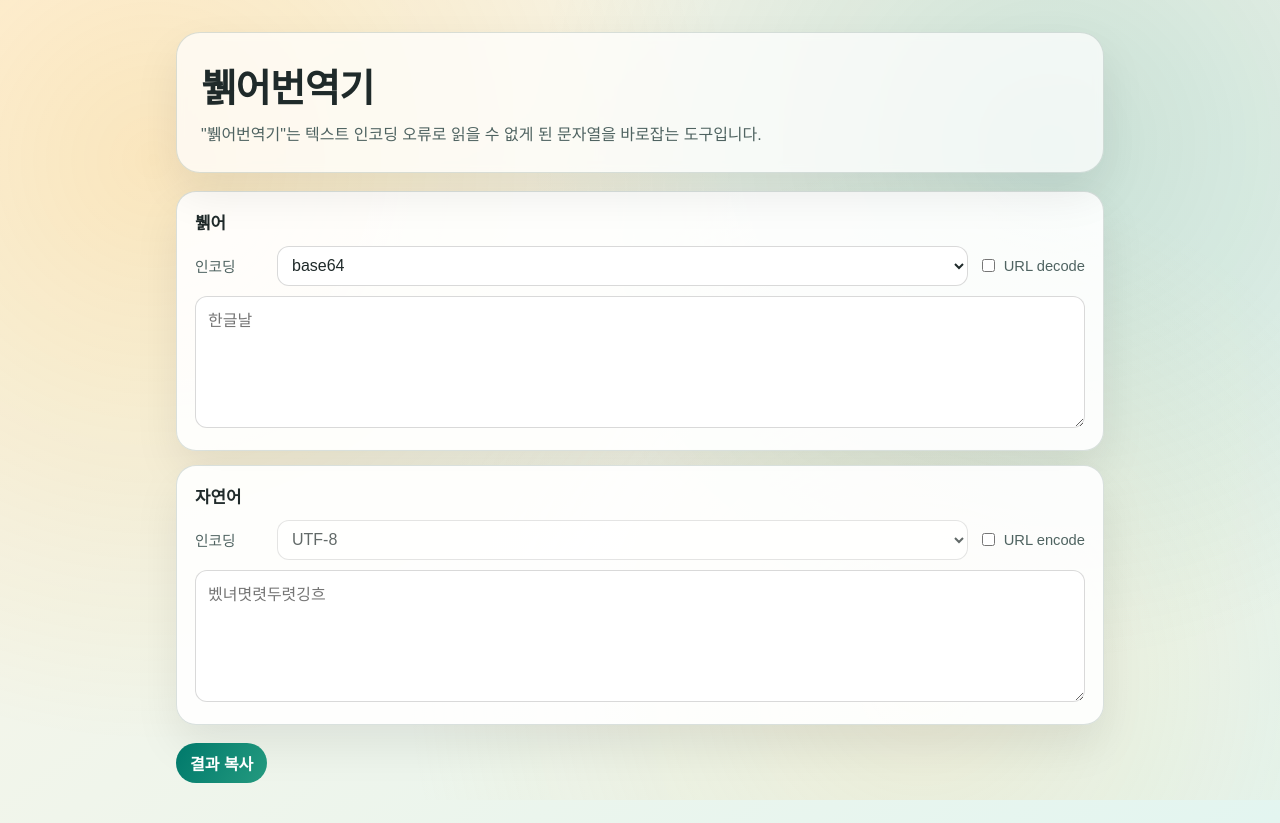
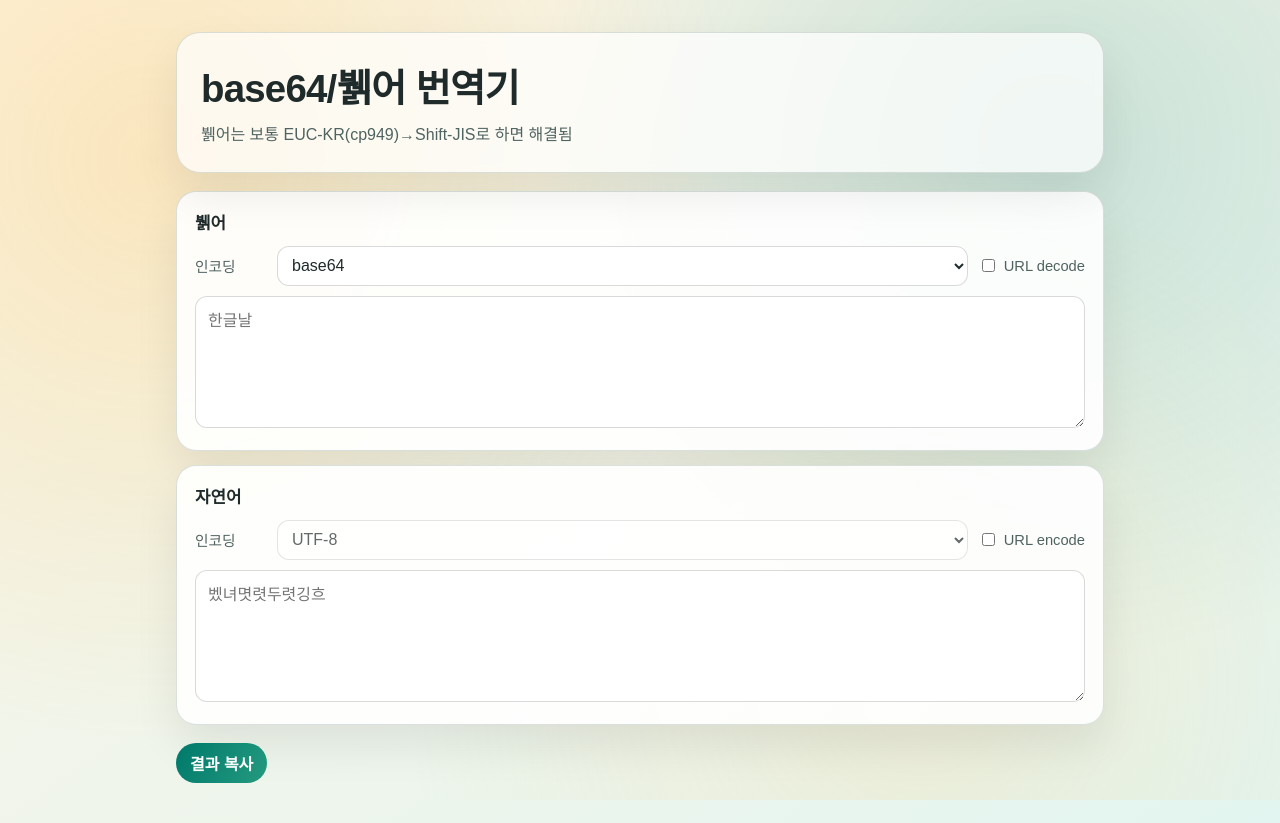
Before and after one commit to tchinso/Favorites, a plain HTML site: page app/TextDecoder/index.html in a window 1280 px wide. Drawn offline with Linux system fonts and the light colour scheme.

Commit message:
Update index.html

```diff
--- a/app/TextDecoder/index.html
+++ b/app/TextDecoder/index.html
@@ -188,8 +188,8 @@ button:focus-visible {
 <body>
 <main>
 	<section class="hero">
-		<h1>뷁어번역기</h1>
-		<p>"뷁어번역기"는 텍스트 인코딩 오류로 읽을 수 없게 된 문자열을 바로잡는 도구입니다.</p>
+		<h1>base64/뷁어 번역기</h1>
+		<p>뷁어는 보통 EUC-KR(cp949)→Shift-JIS로 하면 해결됨</p>
 	</section>
 
 	<form id="translator-form" method="post">
```
